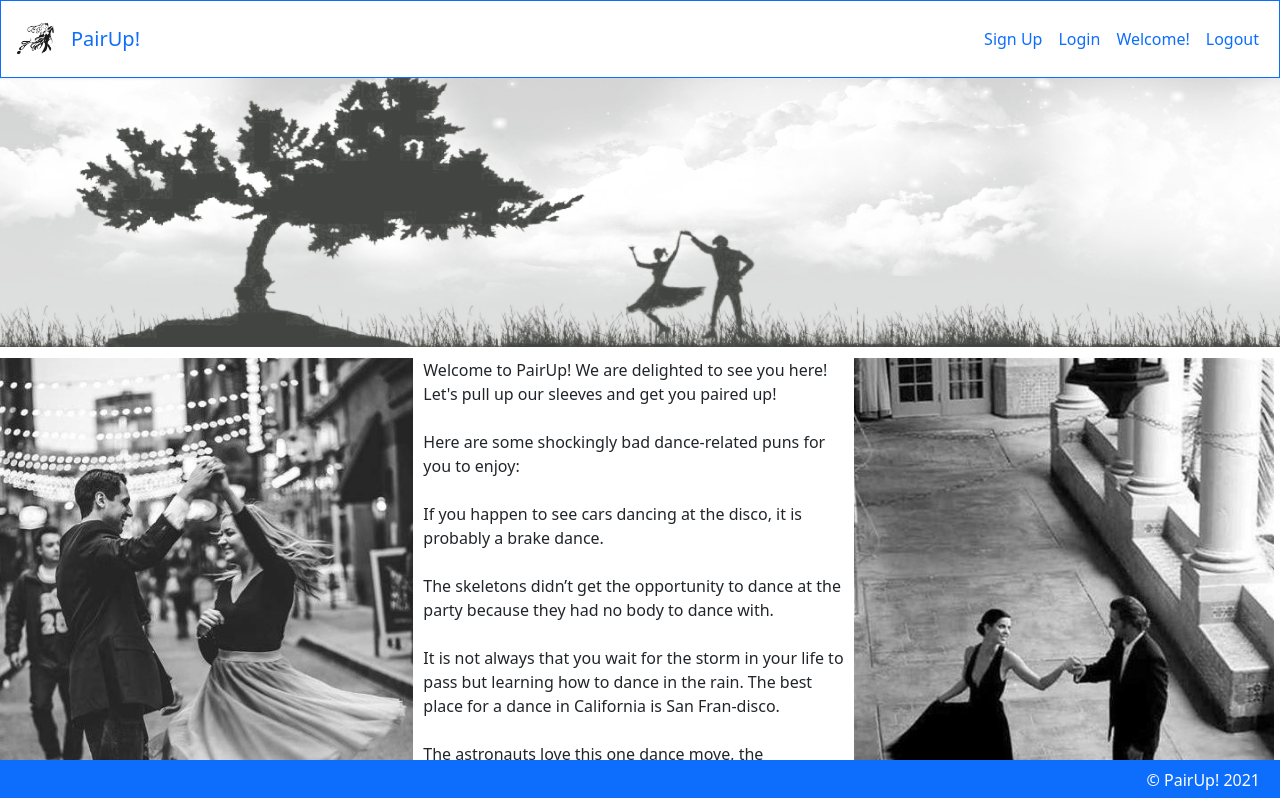
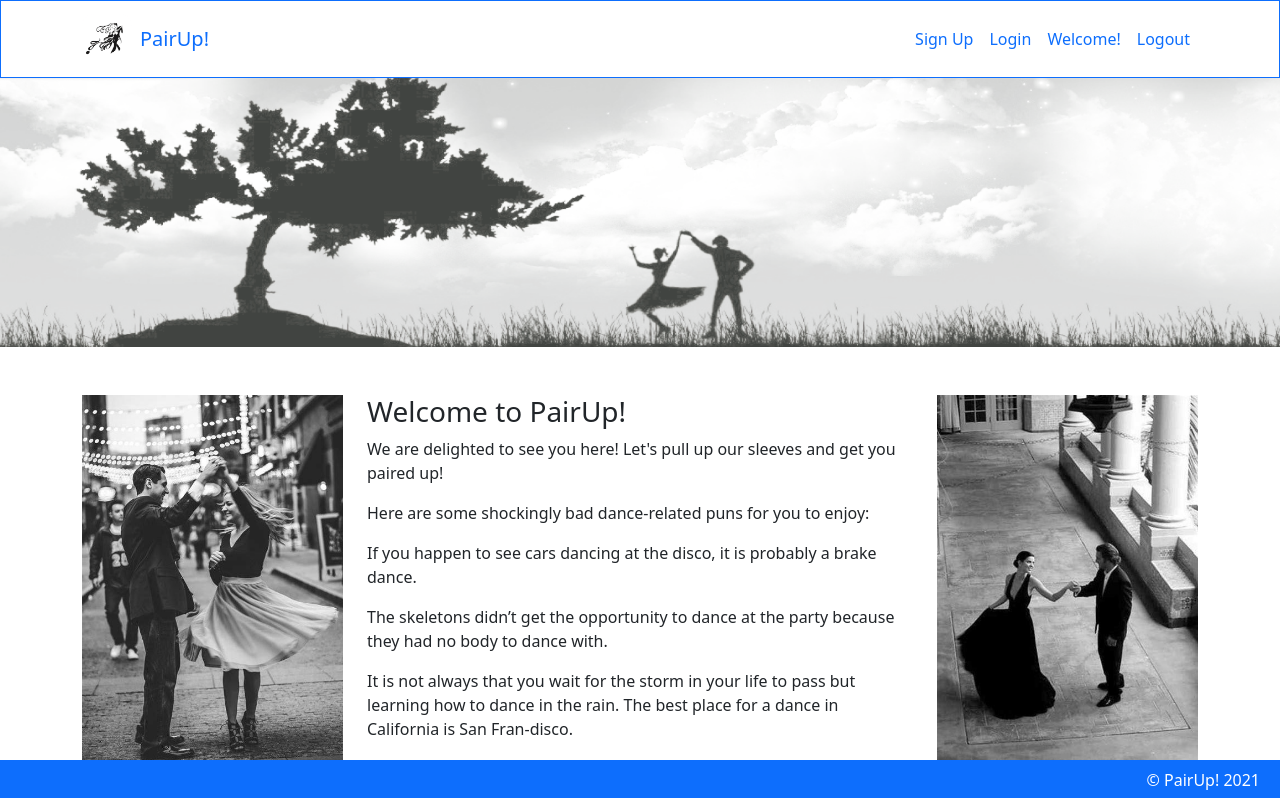
Before and after one commit to jeciwallner/pair-up, a Next.js app: page / in a window 1280 px wide. Shown: the top 798 px of the page. Built offline with nearby package versions, Linux system fonts and the light colour scheme.

Commit message:
💄Make this pretty!

```diff
--- a/components/Header.js
+++ b/components/Header.js
@@ -1,12 +1,10 @@
-import Image from 'next/image';
 import Link from 'next/link';
-import headerPic from '../public/images/headerPic.png';
 
 export default function Header() {
   return (
     <header>
       <nav className="navbar navbar-expand-sm border border-primary">
-        <div class="container-fluid">
+        <div class="container">
           <Link href="/" alt="Landing Page">
             <a className="navbar-brand d-flex align-items-center">
               <img
@@ -45,7 +43,11 @@ export default function Header() {
           </div>
         </div>
       </nav>
-      <Image src={headerPic} alt="dancing couple in nature" />
+      <img
+        className="w-100"
+        src="/images/headerPic.png"
+        alt="dancing couple in nature"
+      />
     </header>
   );
 }
--- a/components/Layout.js
+++ b/components/Layout.js
@@ -5,7 +5,7 @@ export default function Layout(props) {
   return (
     <>
       <Header />
-      <div>{props.children}</div>
+      <div class="pb-5">{props.children}</div>
       <Footer className="footer" />
     </>
   );
--- a/pages/index.js
+++ b/pages/index.js
@@ -1,18 +1,7 @@
 // This is my home / my landing page
 
-import { css } from '@emotion/react';
 import Head from 'next/head';
-import Image from 'next/image';
 import Layout from '../components/Layout';
-import classical from '../public/images/classical.jpeg';
-import cleveland from '../public/images/cleveland.jpeg';
-
-const img = css`
-  max-width: 100%;
-  min-height: 500px;
-  max-height: 800px;
-  height: auto;
-`;
 
 export default function Home() {
   return (
@@ -20,47 +9,50 @@ export default function Home() {
       <Head>
         <title>Pair Up! - Home</title>
       </Head>
+      <div class="container my-5 ">
         <div class="row">
-        <div class="column">
-          <Image
-            css={img}
-            src={cleveland}
+          <div class="col-sm-3">
+            <img
+              src="/images/cleveland.jpeg"
               alt="dancing couple in downtown cleveland"
+              class="w-100"
             />
           </div>
-        <div class="column">
-          Welcome to PairUp! We are delighted to see you here! Let's pull up our
-          sleeves and get you paired up!
-          <br /> <br />
+          <div class="col-sm-6 my-3 my-sm-0">
+            <h1 class="h3">Welcome to PairUp!</h1>
+            <p>
+              We are delighted to see you here! Let's pull up our sleeves and
+              get you paired up!
+            </p>
+            <p>
               Here are some shockingly bad dance-related puns for you to enjoy:
-          <br /> <br />
-          If you happen to see cars dancing at the disco, it is probably a brake
-          dance.
-          <br /> <br />
-          The skeletons didn’t get the opportunity to dance at the party because
-          they had no body to dance with.
-          <br /> <br />
-          It is not always that you wait for the storm in your life to pass but
-          learning how to dance in the rain. The best place for a dance in
-          California is San Fran-disco.
-          <br /> <br />
-          The astronauts love this one dance move, the moonwalk.
-          <br /> <br />
-          When going out for a dance, snails wear escargogo boots.
-          <br /> <br />
-          If you have been wondering why ants dance when climbing jam jars is
-          because most jars say twist to open.
-          <br /> <br />
-          When the summer is over, women love dancing to tan-go.
-          <br /> <br />
-          Swine Lake is arguably the most favorite of a pig’s ballet.
+            </p>
+            <p>
+              If you happen to see cars dancing at the disco, it is probably a
+              brake dance.
+            </p>
+            <p>
+              The skeletons didn’t get the opportunity to dance at the party
+              because they had no body to dance with.
+            </p>
+            <p>
+              It is not always that you wait for the storm in your life to pass
+              but learning how to dance in the rain. The best place for a dance
+              in California is San Fran-disco.
+            </p>
+            <p>When going out for a dance, snails wear escargogo boots.</p>
+            <p>
+              If you have been wondering why ants dance when climbing jam jars
+              is because most jars say twist to open.
+            </p>
           </div>
-        <div class="column">
-          <Image
-            className="image"
-            src={classical}
+          <div class="col-sm-3">
+            <img
+              class="w-100"
+              src="/images/classical.jpeg"
               alt="classical dancing couple"
             />
+          </div>
         </div>
       </div>
     </Layout>
```
Also changed, not shown: pages/profile.js (+26 -50 lines). Lines whose indentation alone changed are shown as unchanged.
